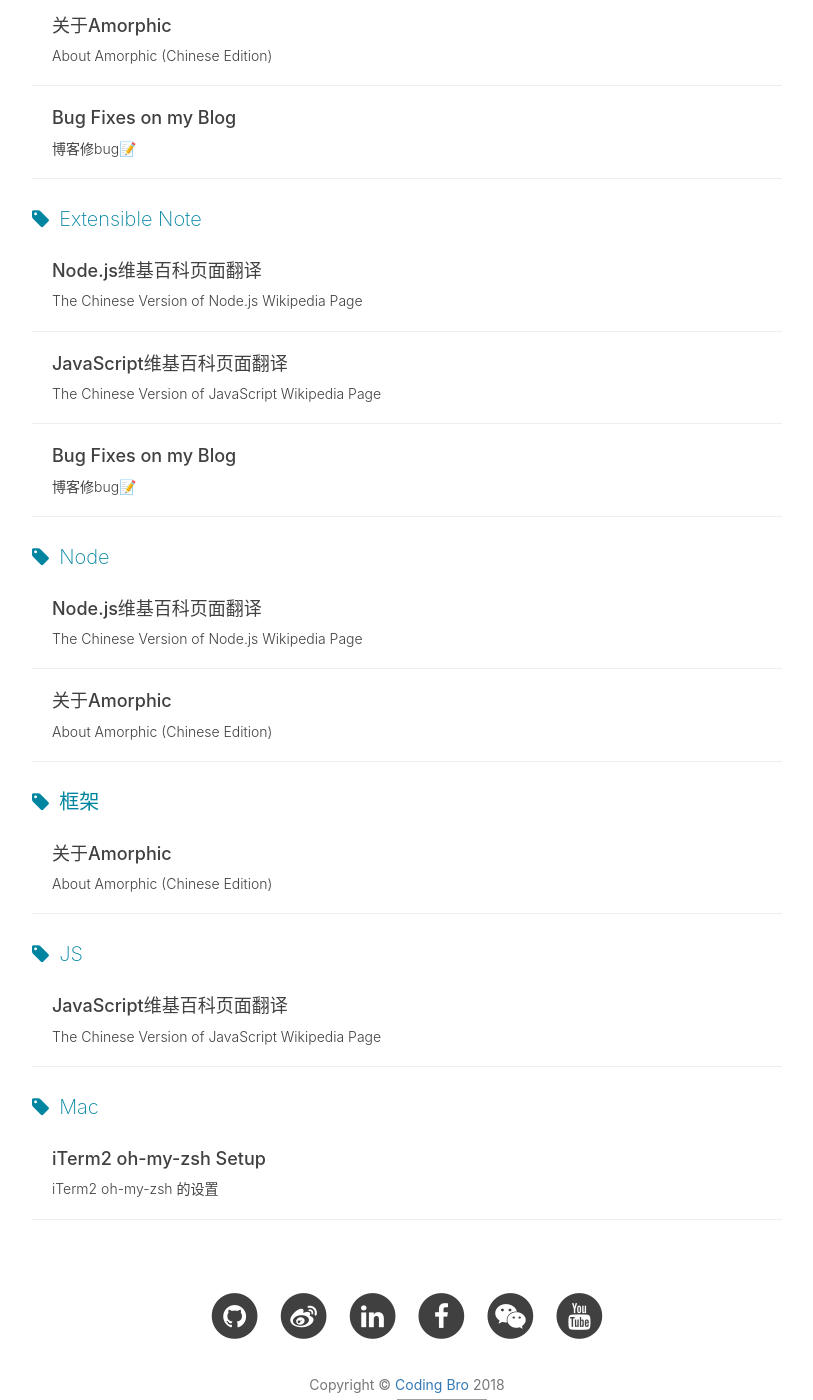
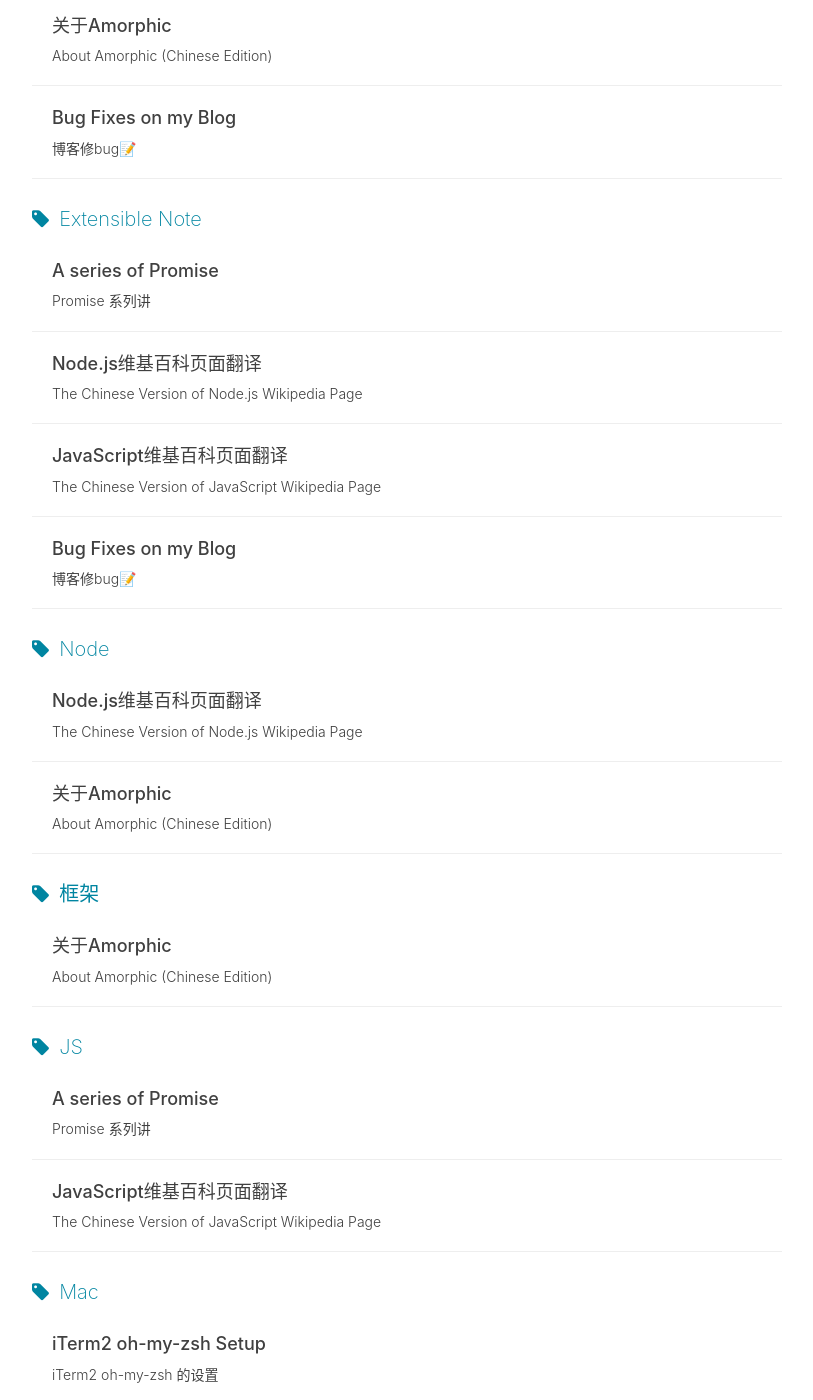
Before and after one commit to starwavelin/starwavelin.github.io, a Jekyll site: the page built from tags.html, in a window 1280 px wide and 1400 px high, scrolled down 1203 px. Shown: the whole window, without its empty margins (233-1046 px from the left). Built offline with Jekyll 4.4.1, drawn with Linux system fonts in a browser that asks for light colours; nearby versions of some CDN libraries; comment, search, counter and statistics services are not loaded; some of the changed lines change nothing that is shown; grey boxes are pictures that could not be loaded.

Commit message:
added promise series

````diff
--- a/_config.yml
+++ b/_config.yml
@@ -14,7 +14,7 @@ baseurl: ""         # original: /huxblog-boilerplate, for example, '/blog' if yo
 RSS: false
 facebook_username:  starwavelin
 github_username:    starwavelin
-linkedin_username:  ben-x-lin-42712b28/
+linkedin_username:  xian-ben-lin-42712b28/
 #twitter_username:
 wechat_username:    Coding-Notes
 weibo_username:     6469155519
--- /dev/null
+++ b/_posts/2018-11-12-promise.md
@@ -0,0 +1,65 @@
+---
+layout:     post
+title:      "A series of Promise"
+subtitle:   "Promise 系列讲"
+date:       2018-11-12
+author:     "starwavelin"
+header-img: "img/post-banner/post-bg-js.jpg"
+tags:
+    - JS
+    - Extensible Note
+---
+In computer science, **future**, **promise**, **delay**, and **deferred** refer to constructs used for synchronizing program execution in some concurrent programming languages. They describe an object that acts as a proxy for a result that is initially unknown, usually because the computation of its value is yet incomplete.
+-- excerpt from Wikipedia
+
+### When client side needs data that resolved from server side first
+
+```
+async clientFtn(): Promise<void> {
+  await serverFtn();
+  // Use data resolved from server side function
+}
+```
+
+### Promise Loop
+```
+X = A & B & C   // A, B, C, who gets executed first does Not matter
+
+promise.all([A,B,C]);
+```
+
+```
+X = A -> B -> C   // A, B, C, who gets executed in order
+
+[A,B,C].reduce((result, i) => result.then(i), Promise.resolve());
+```
+
+But, if doing so causes some trouble, ie. `The pool is probably full` issue, you can use a conservative `for of` loop way.
+
+```
+for (const el of this.array) {
+  this.map[el] = await this.fetchMap(el);
+}
+```
+Sometimes we don't use `array.map()` is because `array.map()` is asynchronous and we need **execution in sequence**, as we want in this `for ... of ...` loop.
+
+#### When `for of` is not the solution
+We can transcribe the code snippet above into
+```
+await Promise.all(this.array.map(async el => {
+  this.map[el] = await this.fetchMap(el);
+}));
+```
+
+### Promise.something vs. Bluebird.something
+Promise.all is a better standard, it's default javascript, and if we use async await anyway, it will default wrap the result of this method's execution in a bluebird promise
+But since we have Bluebird.all available, we can use it directly without relying on the default wrapping.
+
+Bluebird is a super set of native Promise so it is able to consume promise; that’s why wrapping to Bluebird can happen.
+
+[What is Bluebird?](http://bluebirdjs.com/docs/getting-started.html)
+
+### Further Reading
+- [Promise-async-await](https://codeburst.io/javascript-es-2017-learn-async-await-by-example-48acc58bad65)
+- [What is async? What is await? When do we use them?](https://basarat.gitbooks.io/typescript/docs/async-await.html)
+- [Convert Chained thenables into async/await](http://www.syntaxsuccess.com/viewarticle/async-and-await-in-typescript)
````
